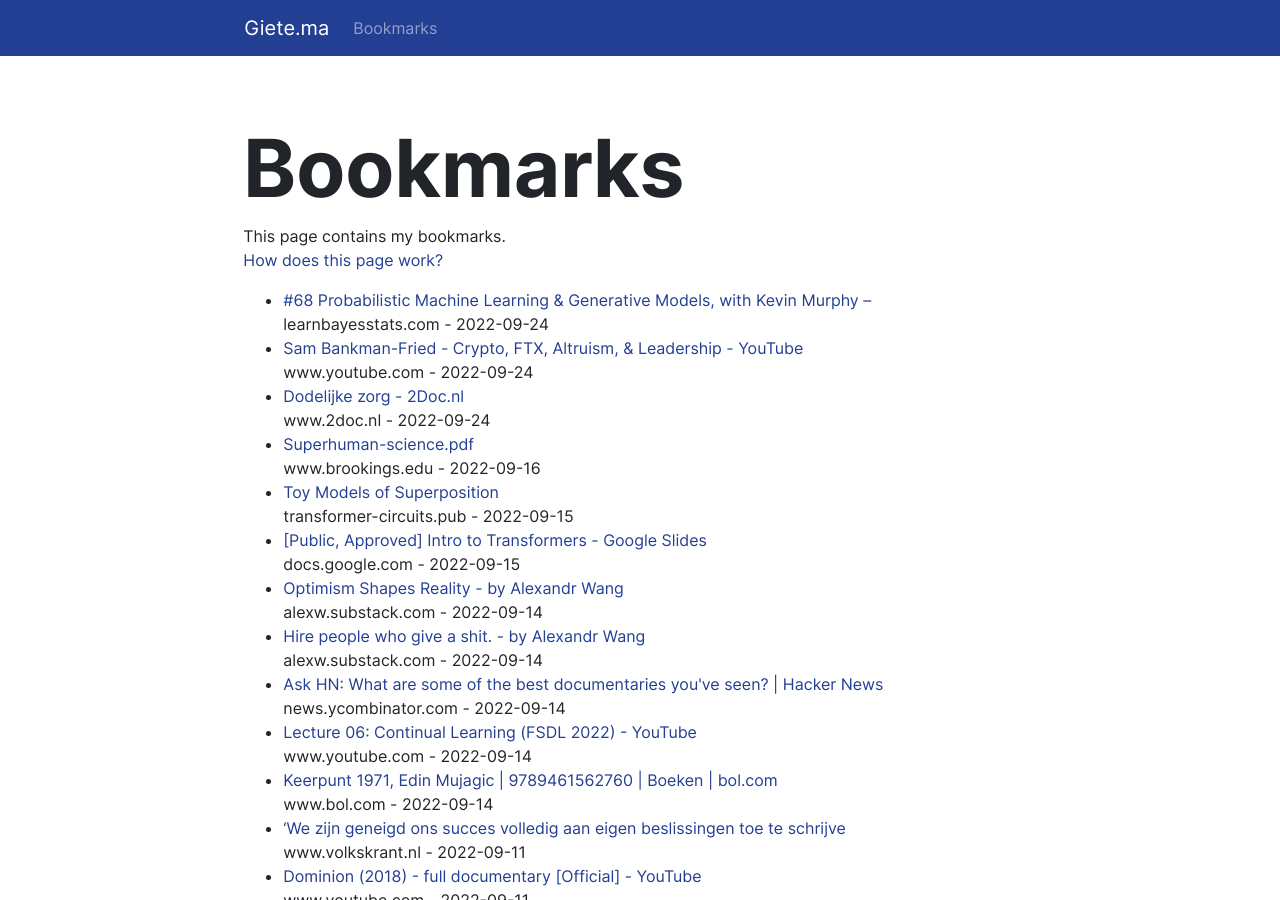
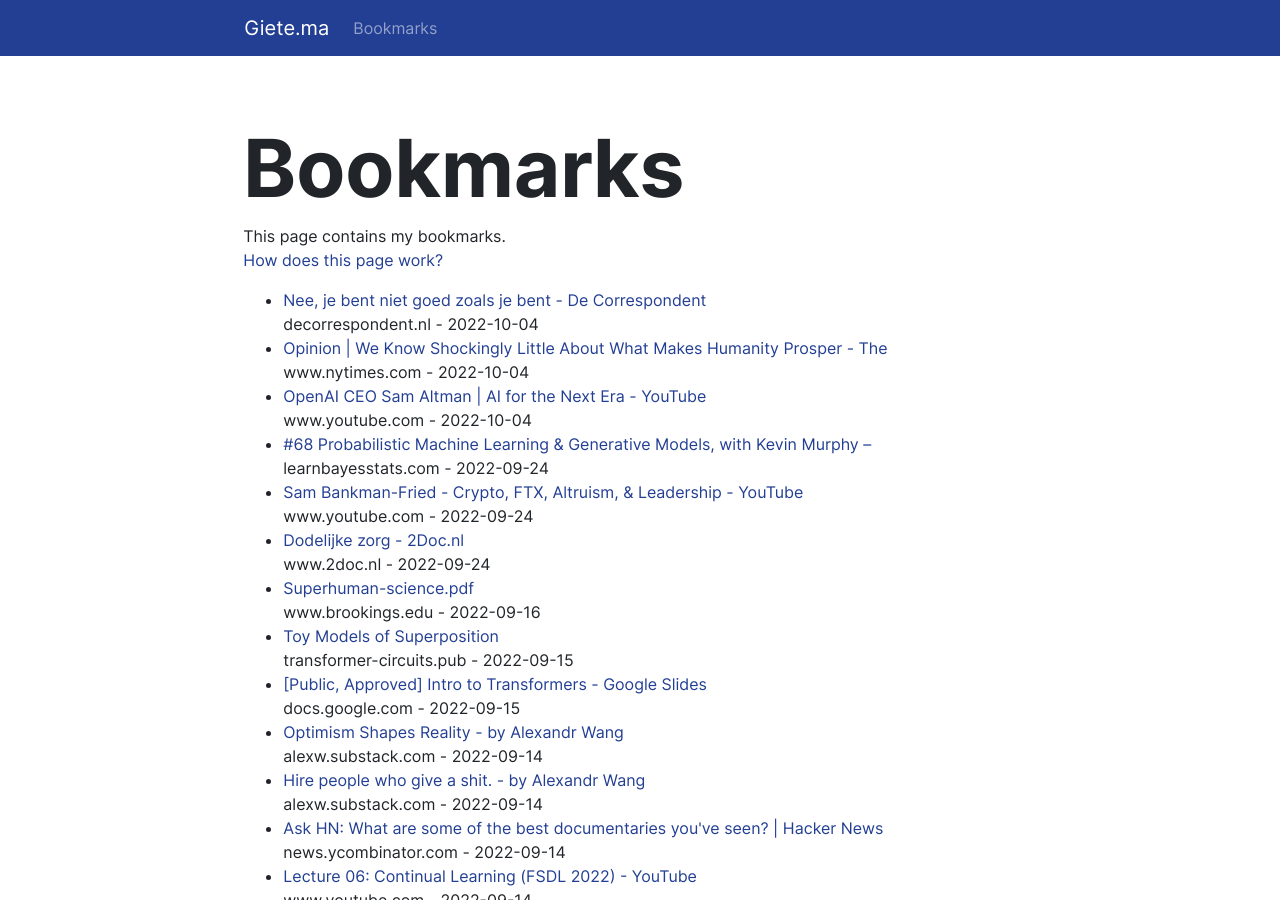
Before and after one commit to gietema/gietema.github.io, a Jekyll site: the page built from bookmarks.html, in a window 1280 px wide and 900 px high. Built offline with Jekyll 4.4.1, drawn with Linux system fonts in a browser that asks for light colours; nearby versions of some CDN libraries.

Commit message:
Update bookmarks

```diff
--- a/bookmarks.html
+++ b/bookmarks.html
@@ -8,6 +8,9 @@ This page contains my bookmarks.
     <a href="/posts/2020/06/13/publishing-bookmarks.html">How does this page work?</a>
 </p>
 <ul>
+<li><a href="https://decorrespondent.nl/13782/nee-je-bent-niet-goed-zoals-je-bent/529848990-4ead1cf1" target="_blank">Nee, je bent niet goed zoals je bent - De Correspondent</a><br>decorrespondent.nl - 2022-10-04</li>
+<li><a href="https://www.nytimes.com/2022/09/27/opinion/ezra-klein-podcast-patrick-collison.html" target="_blank">Opinion | We Know Shockingly Little About What Makes Humanity Prosper - The</a><br>www.nytimes.com - 2022-10-04</li>
+<li><a href="https://www.youtube.com/watch?v=WHoWGNQRXb0&ab_channel=Greylock" target="_blank">OpenAI CEO Sam Altman | AI for the Next Era - YouTube</a><br>www.youtube.com - 2022-10-04</li>
 <li><a href="https://learnbayesstats.com/episode/68-probabilistic-machine-learning-generative-models-kevin-murphy" target="_blank">#68 Probabilistic Machine Learning & Generative Models, with Kevin Murphy –</a><br>learnbayesstats.com - 2022-09-24</li>
 <li><a href="https://www.youtube.com/watch?v=5Af0d2DbK5w&list=WL&index=3&ab_channel=DwarkeshPatel" target="_blank">Sam Bankman-Fried - Crypto, FTX, Altruism, & Leadership - YouTube</a><br>www.youtube.com - 2022-09-24</li>
 <li><a href="https://www.2doc.nl/documentaires/2022/09/dodelijke-zorg.html" target="_blank">Dodelijke zorg - 2Doc.nl</a><br>www.2doc.nl - 2022-09-24</li>
```
